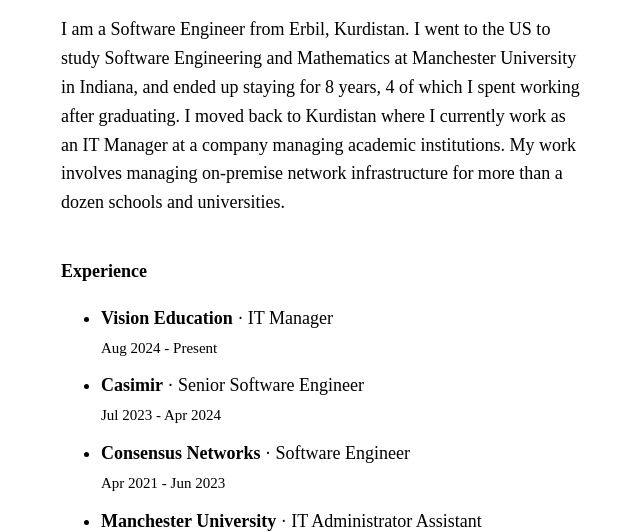
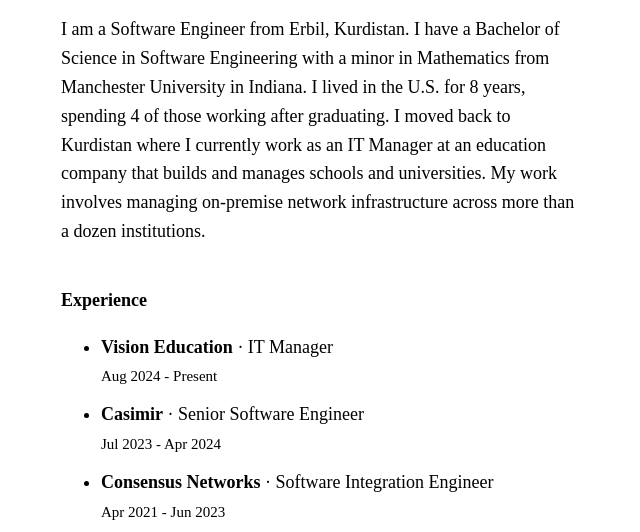
Before and after one commit to hawyar/hawyar.github.io, a plain HTML site: page index.html in a window 1280 px wide. Shown: the part 269-801 px from the top of the page, without its empty margins (319-959 px from the left). Drawn offline with Linux system fonts and the light colour scheme.

Commit message:
update details

```diff
--- a/index.html
+++ b/index.html
@@ -51,17 +51,17 @@
         <main>
             <section>
                 <img src="./baxter.png" />
-
                 <h1>Hawyar Farooq</h1>
                 <p>
-                    I am a Software Engineer from Erbil, Kurdistan. I went to
-                    the US to study Software Engineering and Mathematics at
-                    Manchester University in Indiana, and ended up staying for 8
-                    years, 4 of which I spent working after graduating. I moved
-                    back to Kurdistan where I currently work as an IT Manager at
-                    a company managing academic institutions. My work involves
-                    managing on-premise network infrastructure for more than a
-                    dozen schools and universities.
+                    I am a Software Engineer from Erbil, Kurdistan. I have a
+                    Bachelor of Science in Software Engineering with a minor in
+                    Mathematics from Manchester University in Indiana. I lived
+                    in the U.S. for 8 years, spending 4 of those working after
+                    graduating. I moved back to Kurdistan where I currently work
+                    as an IT Manager at an education company that builds and
+                    manages schools and universities. My work involves managing
+                    on-premise network infrastructure across more than a dozen
+                    institutions.
                 </p>
             </section>
 
@@ -69,23 +69,26 @@
                 <h2>Experience</h2>
                 <ul>
                     <li>
-            <b>Vision Education</b> · IT Manager<br>
+                        <b>Vision Education</b> · IT Manager<br />
                         <small>Aug 2024 - Present</small>
                     </li>
                     <li>
-            <b>Casimir</b> · Senior Software Engineer<br>
+                        <b>Casimir</b> · Senior Software Engineer<br />
                         <small>Jul 2023 - Apr 2024</small>
                     </li>
                     <li>
-            <b>Consensus Networks</b> · Software Engineer<br>
+                        <b>Consensus Networks</b> · Software Integration
+                        Engineer<br />
                         <small>Apr 2021 - Jun 2023</small>
                     </li>
                     <li>
-            <b>Manchester University</b> · IT Administrator Assistant<br>
+                        <b>Manchester University</b> · IT Administrator
+                        Assistant<br />
                         <small>Jul 2020 - Mar 2021</small>
                     </li>
                     <li>
-            <b>New York Minute Magazine</b> · Software Engineer, Intern<br>
+                        <b>New York Minute Magazine</b> · Software Engineer,
+                        Intern<br />
                         <small>Dec 2019 - May 2020</small>
                     </li>
                 </ul>
```
Also changed, not shown: 1 other file. Lines whose indentation alone changed are shown as unchanged.
